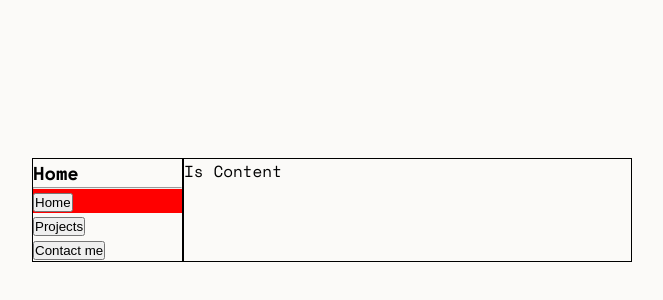
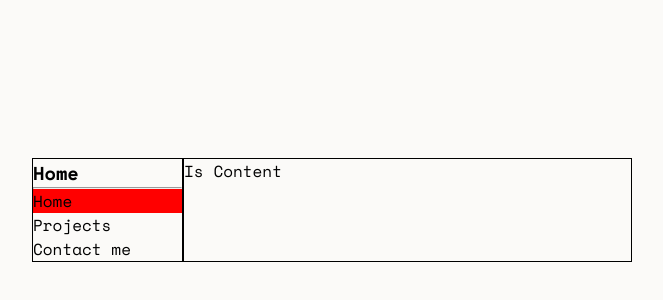
Before and after one commit to danicolms/portfolio, a React (Vite) app: page / in a window 1280 px wide. Shown: the part 190-490 px from the top of the page, without its empty margins (308-971 px from the left). Built offline with nearby package versions, Linux system fonts and the light colour scheme.

Commit message:
:lipstick: fill nav width with item

```diff
--- a/src/components/Nav/index.js
+++ b/src/components/Nav/index.js
@@ -18,15 +18,15 @@ function Nav({ sections, currentSection, setCurrentSection }) {
 
       <ul className="nav__items">
         {sections.map((section) => (
-          <li
-            key={section.key}
-            className={classNames("nav__item", {
-              ["nav__item--selected"]: section.key === currentSection.key,
-            })}
-          >
-            <button onClick={() => setCurrentSection(section)}>
+          <li key={section.key}>
+            <a
+              className={classNames("nav__item", {
+                ["nav__item--selected"]: section.key === currentSection.key,
+              })}
+              onClick={() => setCurrentSection(section)}
+            >
               {section.value}
-            </button>
+            </a>
           </li>
         ))}
       </ul>
--- a/src/components/Nav/styles.css
+++ b/src/components/Nav/styles.css
@@ -6,6 +6,10 @@
   list-style: none;
 }
 
+.nav__item {
+  display: block;
+}
+
 .nav__item--selected {
   background-color: red;
 }
```
